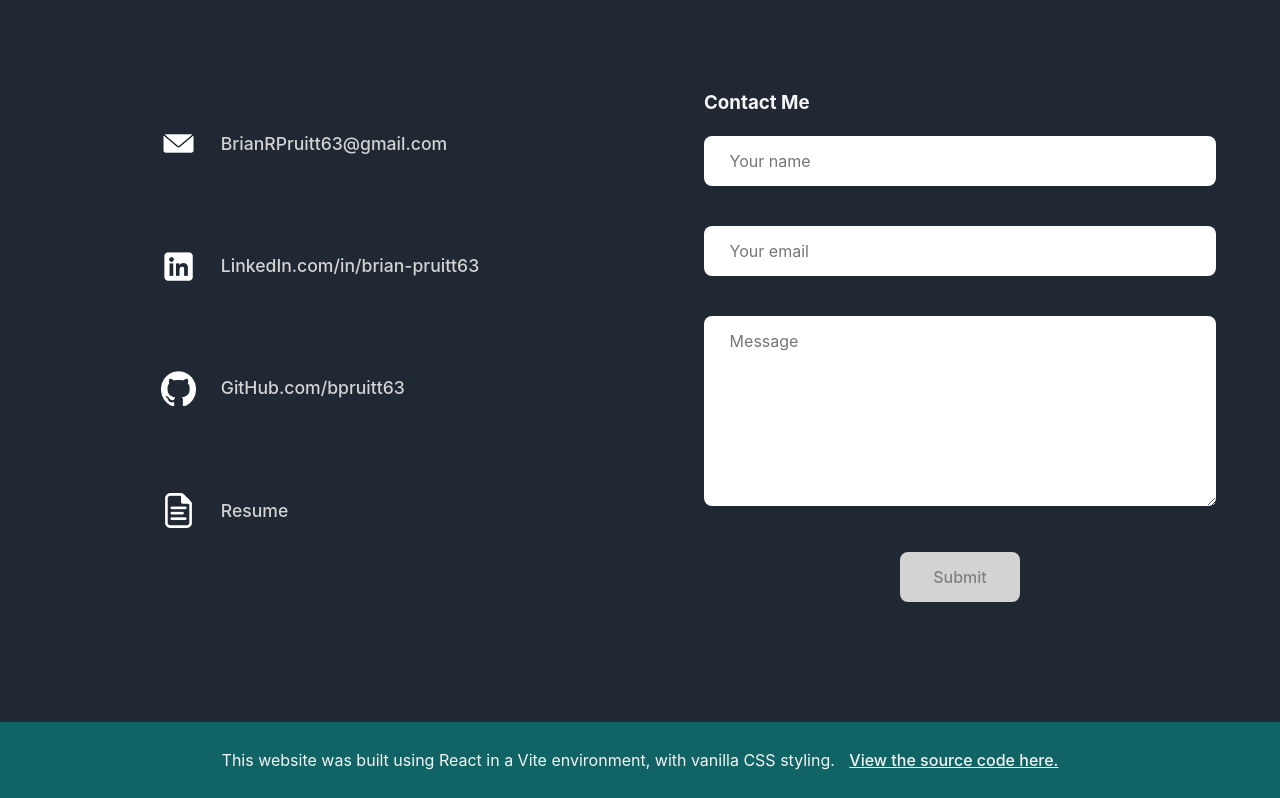
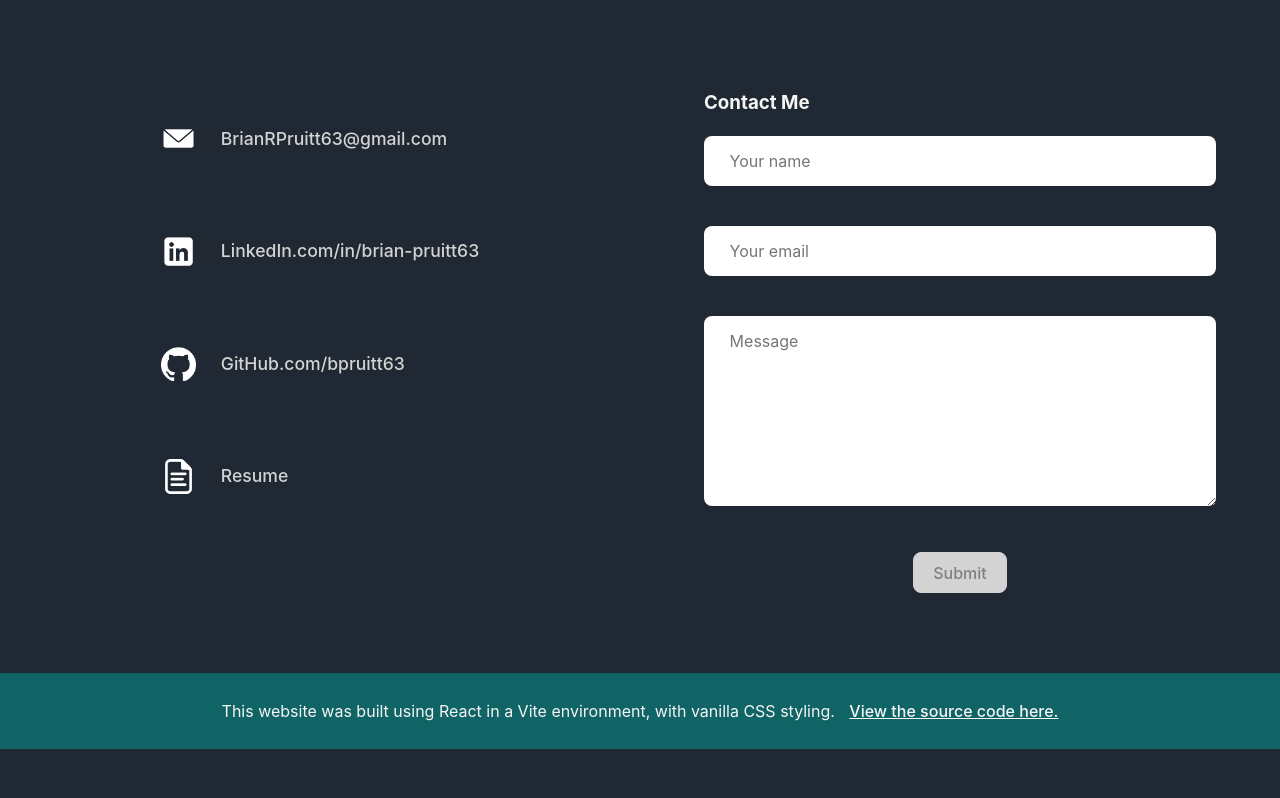
Before and after one commit to bpruitt63/portfolio, a React (Vite) app: page / in a window 1280 px wide. Shown: the part 3337-4135 px from the top of the page. After the commit the page ends 4086 px from the top, so only its background shows below. Built offline with nearby package versions, Linux system fonts and the light colour scheme.

Commit message:
ios submit bug

```diff
--- a/src/ContactForm.jsx
+++ b/src/ContactForm.jsx
@@ -11,14 +11,27 @@ function ContactForm() {
     const [message, setMessage] = useState('');
 
 
+    // const handleChange = (e) => {
+    //     const {name, value} = e.target;
+    //     const newData = {...data};
+    //     newData[name] = value;
+    //     if (newData.name.length && newData.email.length && newData.message.length) {
+    //         newData.disabled = false;
+    //     } else {
+    //         newData.disabled = true;
+    //     };
+    //     setData(newData);
+    // };
+
     const handleChange = (e) => {
         const {name, value} = e.target;
         const newData = {...data};
         newData[name] = value;
+        const submitButton = document.querySelector('.submitButton');
         if (newData.name.length && newData.email.length && newData.message.length) {
-            newData.disabled = false;
+            submitButton.disabled = false;
         } else {
-            newData.disabled = true;
+            submitButton.disabled = true;
         };
         setData(newData);
     };
@@ -82,9 +95,11 @@ function ContactForm() {
                         rows='8'
                         value={data.message}
                         onChange={handleChange} />
-                <input type='submit'
+                <button type='submit'
                         className='submitButton'
-                        disabled={data.disabled} />
+                        disabled>
+                            Submit
+               </button>
             </form>
         </>
     );
--- a/src/static/styles/contact.css
+++ b/src/static/styles/contact.css
@@ -59,7 +59,7 @@
     outline-color: gray;
 }
 
-.submitButton {
+/* .submitButton {
     max-width: 120px;
     color: black;
     border-radius: 8px;
@@ -70,7 +70,7 @@
     font-weight: 500;
     font-family: inherit;
     cursor: pointer;
-}
+} */
 
 .submitButton:hover {
     border-color: gray;
```
